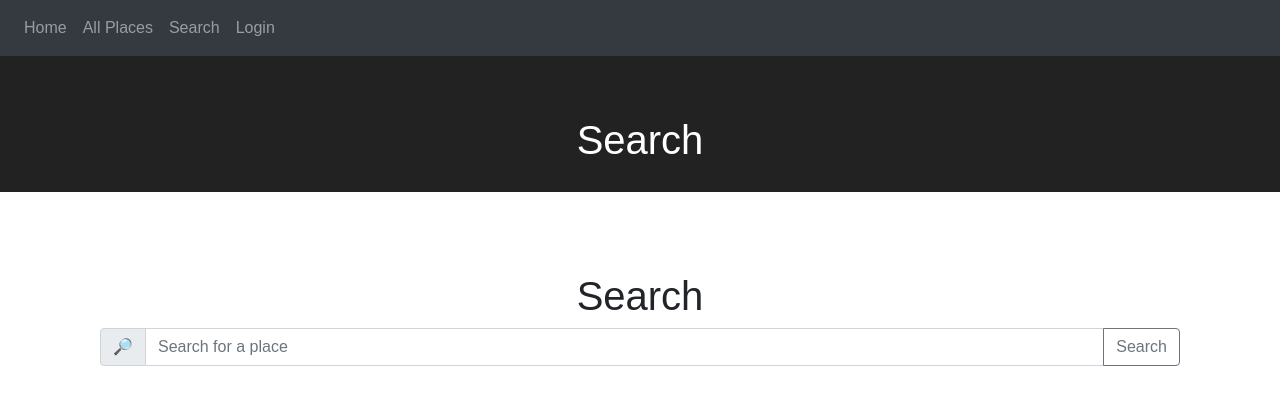
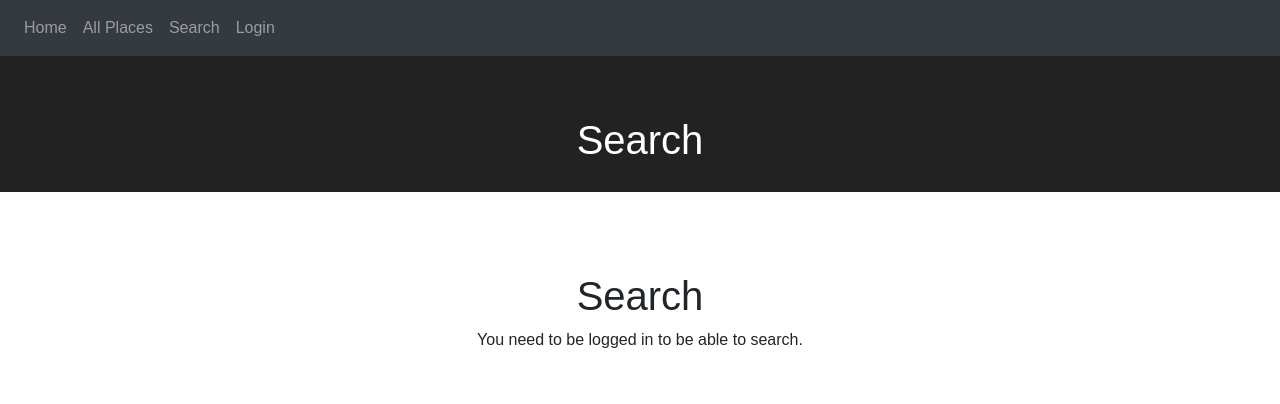
Before and after one commit to ohailstorm/lunchbot-client, a React app: page /search in a window 1280 px wide. Shown: the top 404 px of the page. Built offline with nearby package versions, Linux system fonts and the light colour scheme.

Commit message:
hide search bar when logged out

```diff
--- a/src/pages/Search.js
+++ b/src/pages/Search.js
@@ -8,7 +8,8 @@ import { search, addPlace } from '../actions';
 
 const mapStateToProps = state => ({
   searchResults: state.search.results,
-  error: state.search.error
+  error: state.search.error,
+  isLoggedIn: state.user.isLoggedIn
 });
 
 const mapDispatchToProps = dispatch => {
@@ -35,7 +36,7 @@ class Search extends Component {
   }
 
   render() {
-    const { error, searchResults, addPlace } = this.props;
+    const { error, searchResults, addPlace, isLoggedIn } = this.props;
     return (
       <AppWrapper styles={styles} title="Search">
         <div className={`${styles.content} container`}>
@@ -46,9 +47,13 @@ class Search extends Component {
               }`}
             >
               <h1>Search</h1>
-              <SearchBox
-                searchCallback={searchTerm => this.search(searchTerm)}
-              />
+              {isLoggedIn ? (
+                <SearchBox
+                  searchCallback={searchTerm => this.search(searchTerm)}
+                />
+              ) : (
+                <p>You need to be logged in to be able to search.</p>
+              )}
               {error && (
                 <div className="col-12">
                   <h2>No results :(</h2>
```
Also changed, not shown: 1 other file (tests, documents, lock files or other folders).
